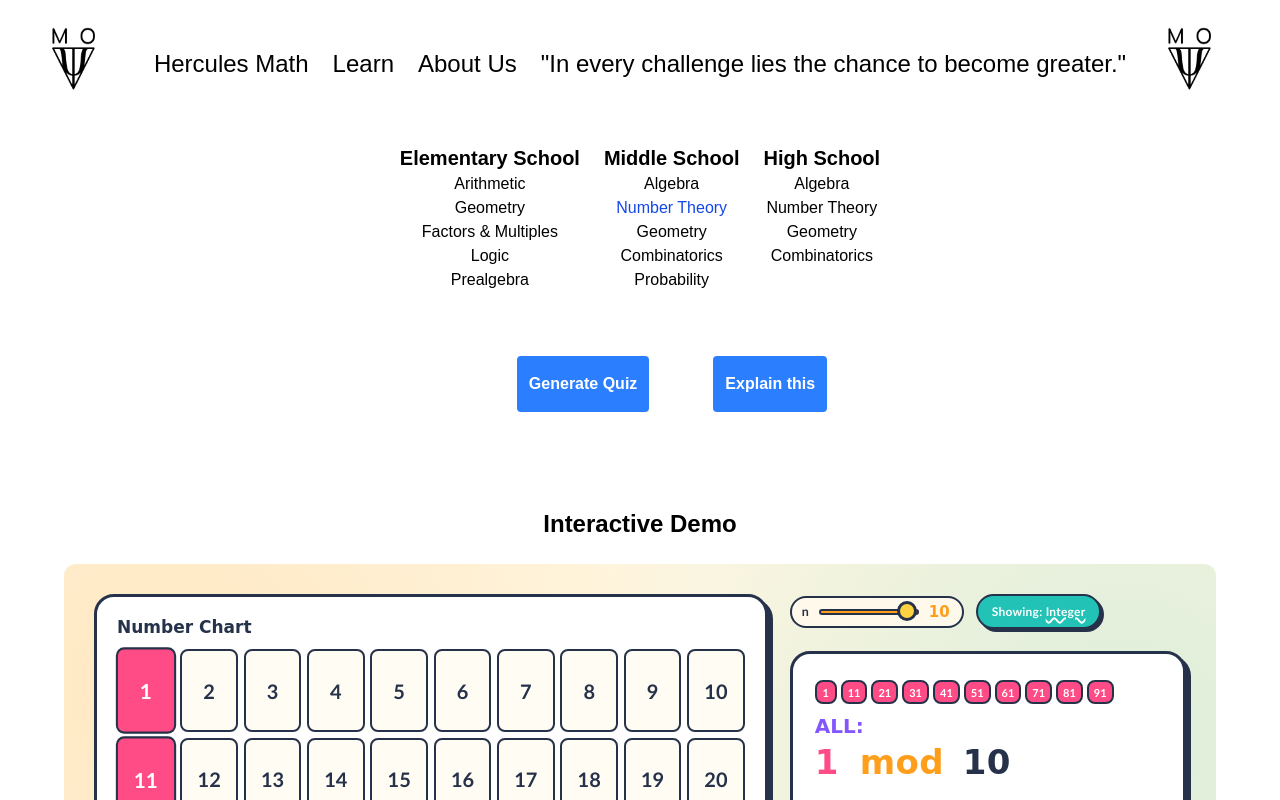
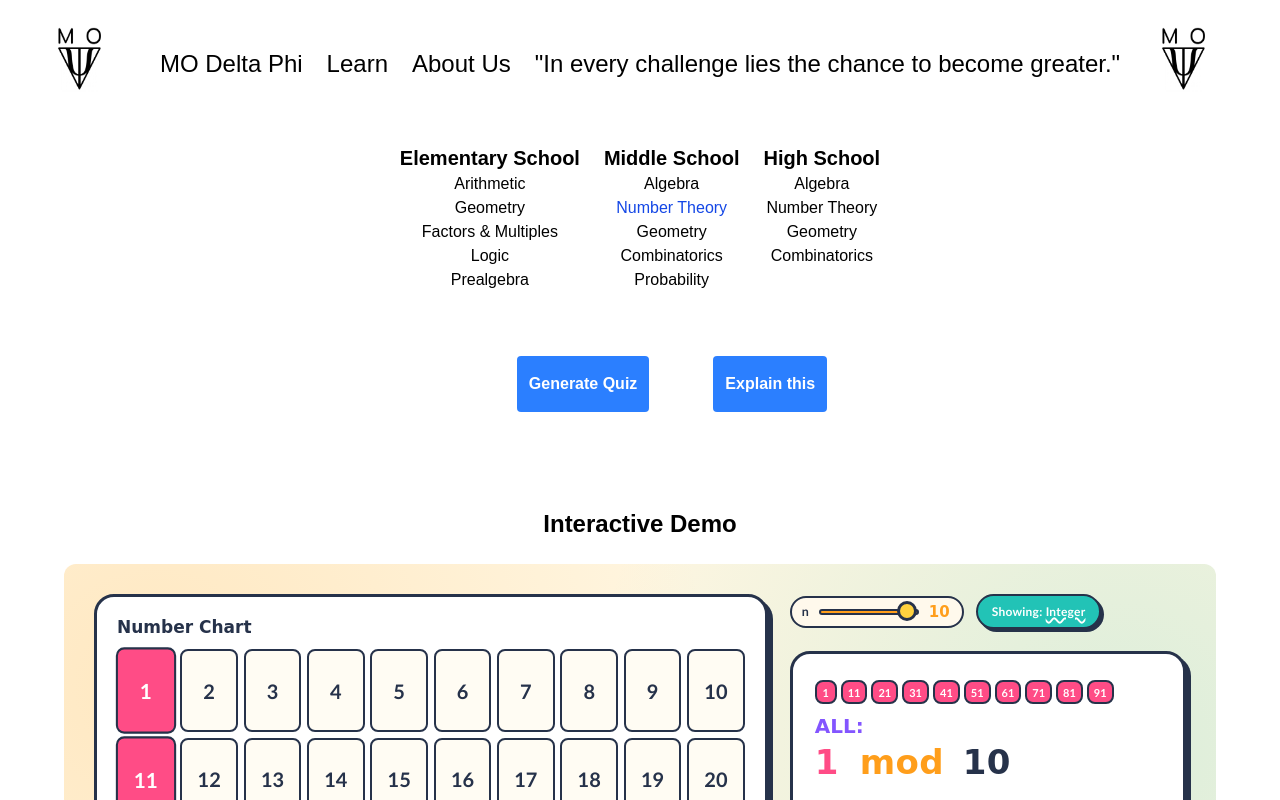
Before and after one commit to mittyjohn/Math-Website-Project, a Next.js app in the folder frontend/math-web/: page / in a window 1280 px wide. Shown: the top 800 px of the page. Built offline with nearby package versions, Linux system fonts and the light colour scheme.

Commit message:
Name change
I forgot to update the name

```diff
--- a/frontend/math-web/app/layout.tsx
+++ b/frontend/math-web/app/layout.tsx
@@ -13,7 +13,7 @@ const geistMono = Geist_Mono({
 });
 
 export const metadata: Metadata = {
-    title: "Welcome to Hercules Math!",
+    title: "MO Delta Phi",
   description: "Build in HYS",
 };
 
--- a/frontend/math-web/app/page.tsx
+++ b/frontend/math-web/app/page.tsx
@@ -7,12 +7,12 @@ export default function Home() {
           <main className="bg-white text-black">
               <div className="flex justify-center items-center pt-4">
                   <aside className="flex items-center gap-6 text-center sm:items-start sm:text-right">
-                      <img src="/logo.png" alt="Hercules Logo" className="w-20 h-20 mr-4" />
-                      <ul className="pt-8 text-2xl"> <a className="hover:text-blue-700" href="#home">Hercules Math</a>  </ul>
+                      <img src="/logo.png" alt="MO Delta Phi Logo" className="w-20 h-20 mr-4" />
+                      <ul className="pt-8 text-2xl"> <a className="hover:text-blue-700" href="#home">MO Delta Phi</a>  </ul>
                       <ul className="pt-8 text-2xl"> <a className="hover:text-blue-700" href="#learn">Learn</a>  </ul>
                       <ul className="pt-8 text-2xl"> <a className="hover:text-blue-700" href="#about">About Us</a>  </ul>
                       <ul className="pt-8 text-2xl"><QuoteDisplay /></ul>
-                      <img src="/logo.png" alt="Hercules Logo" className="w-20 h-20 mr-4" />
+                      <img src="/logo.png" alt="MO Delta Phi Logo" className="w-20 h-20 mr-4" />
                   </aside>
               </div>
               <aside className="flex justify-center items-center gap-6 text-center sm:items-start sm:text-center pt-12">
```
